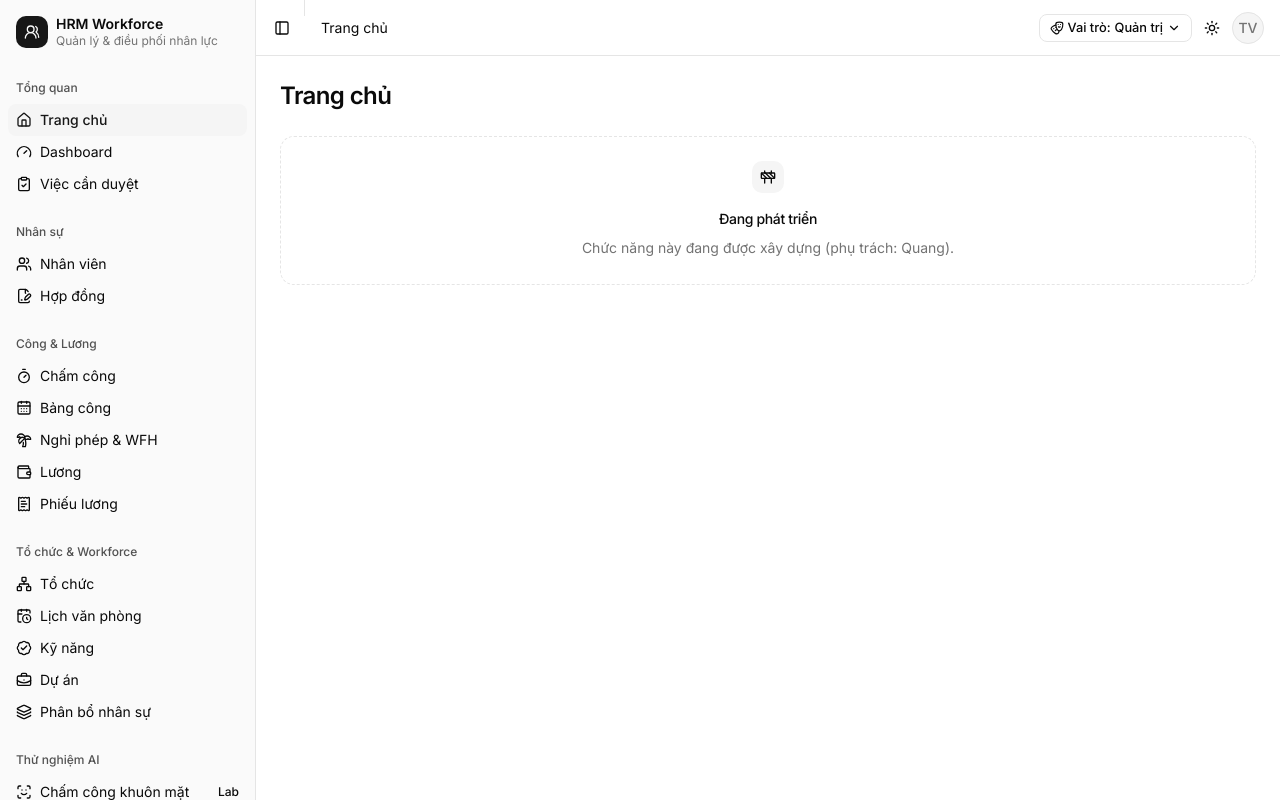
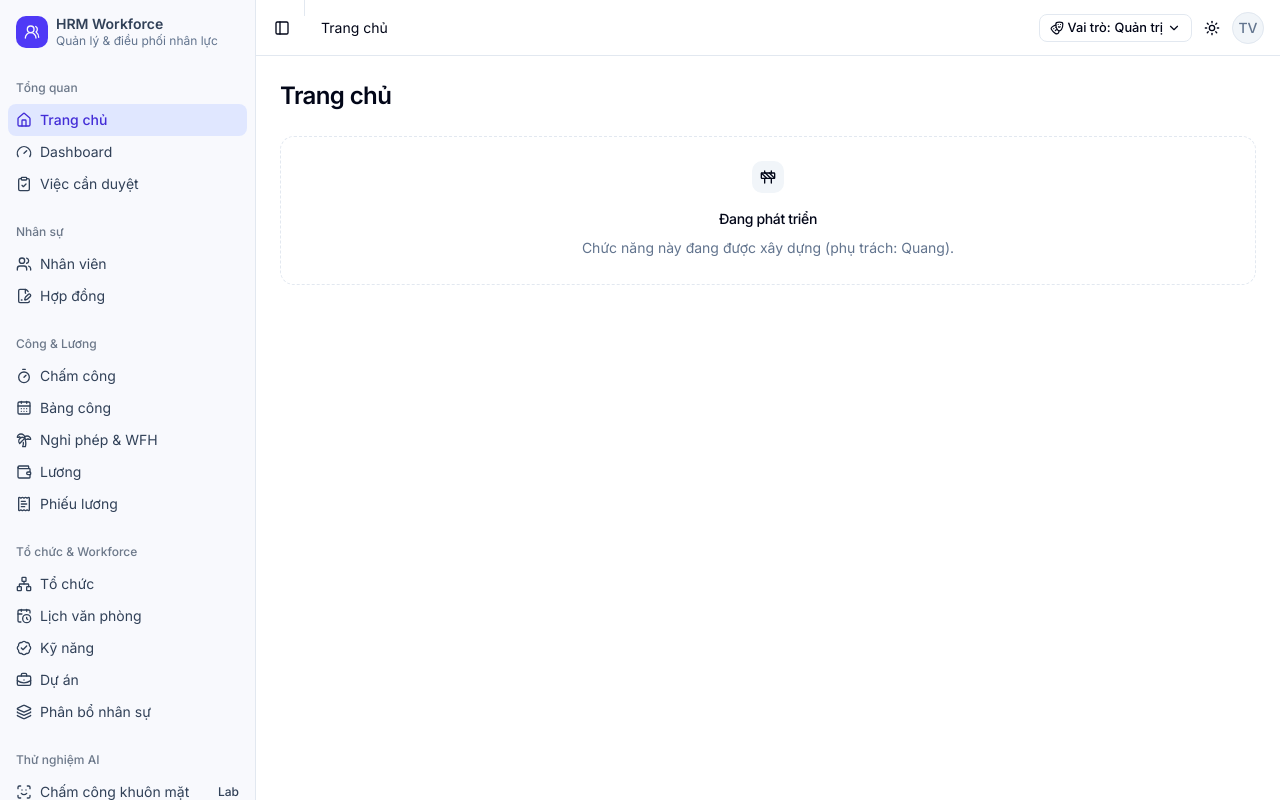
Before and after one commit to supermoi2703/hr-workforce-frontend, a Next.js app: page / in a window 1280 px wide. Built offline with nearby package versions, Linux system fonts and the light colour scheme.

Commit message:
feat(ui): apply indigo theme with status colors and badge variants

```diff
--- a/src/app/(dashboard)/dev/ui/page.tsx
+++ b/src/app/(dashboard)/dev/ui/page.tsx
@@ -88,6 +88,14 @@ export default function DevUiPage() {
                 <Button size="sm">Duyệt lương</Button>
               </RequireAccess>
             </div>
+            <div className="flex flex-wrap items-center gap-2">
+              <span>Badge trạng thái:</span>
+              <Badge variant="success">Đúng giờ</Badge>
+              <Badge variant="warning">Đi muộn</Badge>
+              <Badge variant="info">WFH</Badge>
+              <Badge variant="destructive">Vắng</Badge>
+              <Badge variant="secondary">Nháp</Badge>
+            </div>
             <ul className="space-y-1 text-muted-foreground">
               <li>formatDate: {formatDate("2026-10-13")}</li>
               <li>formatDateTime: {formatDateTime("2026-10-13T01:30:00Z")}</li>
--- a/src/app/globals.css
+++ b/src/app/globals.css
@@ -27,6 +27,12 @@
   --color-input: var(--input);
   --color-border: var(--border);
   --color-destructive: var(--destructive);
+  --color-success: var(--success);
+  --color-success-foreground: var(--success-foreground);
+  --color-warning: var(--warning);
+  --color-warning-foreground: var(--warning-foreground);
+  --color-info: var(--info);
+  --color-info-foreground: var(--info-foreground);
   --color-accent-foreground: var(--accent-foreground);
   --color-accent: var(--accent);
   --color-muted-foreground: var(--muted-foreground);
@@ -49,72 +55,88 @@
 }
 
 :root {
+  /* Bảng màu: chủ đạo Indigo, nền xám ánh xanh (slate). Màn hình nghiệp vụ chỉ dùng các biến này,
+     không đặt mã màu cứng. Màu chủ đạo chỉ dành cho hành động chính và mục đang chọn. */
   --background: oklch(1 0 0);
-  --foreground: oklch(0.145 0 0);
+  --foreground: oklch(0.129 0.042 264.695);
   --card: oklch(1 0 0);
-  --card-foreground: oklch(0.145 0 0);
+  --card-foreground: oklch(0.129 0.042 264.695);
   --popover: oklch(1 0 0);
-  --popover-foreground: oklch(0.145 0 0);
-  --primary: oklch(0.205 0 0);
-  --primary-foreground: oklch(0.985 0 0);
-  --secondary: oklch(0.97 0 0);
-  --secondary-foreground: oklch(0.205 0 0);
-  --muted: oklch(0.97 0 0);
-  --muted-foreground: oklch(0.556 0 0);
-  --accent: oklch(0.97 0 0);
-  --accent-foreground: oklch(0.205 0 0);
+  --popover-foreground: oklch(0.129 0.042 264.695);
+  --primary: oklch(0.511 0.262 276.966); /* indigo-600 */
+  --primary-foreground: oklch(0.985 0.002 247.839);
+  --secondary: oklch(0.968 0.007 247.896);
+  --secondary-foreground: oklch(0.208 0.042 265.755);
+  --muted: oklch(0.968 0.007 247.896);
+  --muted-foreground: oklch(0.554 0.046 257.417);
+  --accent: oklch(0.962 0.018 272.314); /* indigo-50: nền hover/mục đang chọn */
+  --accent-foreground: oklch(0.457 0.24 277.023);
   --destructive: oklch(0.577 0.245 27.325);
-  --border: oklch(0.922 0 0);
-  --input: oklch(0.922 0 0);
-  --ring: oklch(0.708 0 0);
-  --chart-1: oklch(0.87 0 0);
-  --chart-2: oklch(0.556 0 0);
-  --chart-3: oklch(0.439 0 0);
-  --chart-4: oklch(0.371 0 0);
-  --chart-5: oklch(0.269 0 0);
+  --border: oklch(0.929 0.013 255.508);
+  --input: oklch(0.929 0.013 255.508);
+  --ring: oklch(0.673 0.182 276.935);
+  /* Màu trạng thái: success = đúng giờ/đã duyệt, warning = đi muộn/chờ duyệt, info = WFH/nghỉ có phép */
+  --success: oklch(0.508 0.118 165.612); /* emerald-700: chữ nhỏ trên nền trắng đạt 5.5:1 */
+  --success-foreground: oklch(0.985 0.002 247.839);
+  --warning: oklch(0.555 0.163 48.998); /* amber-700: 5.0:1 */
+  --warning-foreground: oklch(0.985 0.002 247.839);
+  --info: oklch(0.5 0.134 242.749); /* sky-700: 5.9:1 */
+  --info-foreground: oklch(0.985 0.002 247.839);
+  /* Biểu đồ: indigo, teal, amber, rose, violet */
+  --chart-1: oklch(0.585 0.233 277.117);
+  --chart-2: oklch(0.704 0.14 182.503);
+  --chart-3: oklch(0.769 0.188 70.08);
+  --chart-4: oklch(0.645 0.246 16.439);
+  --chart-5: oklch(0.606 0.25 292.717);
   --radius: 0.625rem;
-  --sidebar: oklch(0.985 0 0);
-  --sidebar-foreground: oklch(0.145 0 0);
-  --sidebar-primary: oklch(0.205 0 0);
-  --sidebar-primary-foreground: oklch(0.985 0 0);
-  --sidebar-accent: oklch(0.97 0 0);
-  --sidebar-accent-foreground: oklch(0.205 0 0);
-  --sidebar-border: oklch(0.922 0 0);
-  --sidebar-ring: oklch(0.708 0 0);
+  --sidebar: oklch(0.982 0.005 274);
+  --sidebar-foreground: oklch(0.372 0.044 257.287);
+  --sidebar-primary: oklch(0.511 0.262 276.966);
+  --sidebar-primary-foreground: oklch(0.985 0.002 247.839);
+  --sidebar-accent: oklch(0.93 0.034 272.788); /* indigo-100 */
+  --sidebar-accent-foreground: oklch(0.457 0.24 277.023); /* indigo-700 */
+  --sidebar-border: oklch(0.929 0.013 255.508);
+  --sidebar-ring: oklch(0.673 0.182 276.935);
 }
 
 .dark {
-  --background: oklch(0.145 0 0);
-  --foreground: oklch(0.985 0 0);
-  --card: oklch(0.205 0 0);
-  --card-foreground: oklch(0.985 0 0);
-  --popover: oklch(0.205 0 0);
-  --popover-foreground: oklch(0.985 0 0);
-  --primary: oklch(0.922 0 0);
-  --primary-foreground: oklch(0.205 0 0);
-  --secondary: oklch(0.269 0 0);
-  --secondary-foreground: oklch(0.985 0 0);
-  --muted: oklch(0.269 0 0);
-  --muted-foreground: oklch(0.708 0 0);
-  --accent: oklch(0.269 0 0);
-  --accent-foreground: oklch(0.985 0 0);
+  --background: oklch(0.141 0.02 272);
+  --foreground: oklch(0.97 0.005 270);
+  --card: oklch(0.183 0.025 272);
+  --card-foreground: oklch(0.97 0.005 270);
+  --popover: oklch(0.183 0.025 272);
+  --popover-foreground: oklch(0.97 0.005 270);
+  --primary: oklch(0.673 0.182 276.935); /* indigo-400 */
+  --primary-foreground: oklch(0.257 0.09 281.288);
+  --secondary: oklch(0.25 0.03 272);
+  --secondary-foreground: oklch(0.97 0.005 270);
+  --muted: oklch(0.25 0.03 272);
+  --muted-foreground: oklch(0.704 0.04 256.788);
+  --accent: oklch(0.28 0.06 277);
+  --accent-foreground: oklch(0.87 0.065 274.039);
   --destructive: oklch(0.704 0.191 22.216);
   --border: oklch(1 0 0 / 10%);
   --input: oklch(1 0 0 / 15%);
-  --ring: oklch(0.556 0 0);
-  --chart-1: oklch(0.87 0 0);
-  --chart-2: oklch(0.556 0 0);
-  --chart-3: oklch(0.439 0 0);
-  --chart-4: oklch(0.371 0 0);
-  --chart-5: oklch(0.269 0 0);
-  --sidebar: oklch(0.205 0 0);
-  --sidebar-foreground: oklch(0.985 0 0);
-  --sidebar-primary: oklch(0.488 0.243 264.376);
-  --sidebar-primary-foreground: oklch(0.985 0 0);
-  --sidebar-accent: oklch(0.269 0 0);
-  --sidebar-accent-foreground: oklch(0.985 0 0);
+  --ring: oklch(0.585 0.233 277.117);
+  --success: oklch(0.765 0.177 163.223); /* emerald-400 */
+  --success-foreground: oklch(0.262 0.051 172.552);
+  --warning: oklch(0.828 0.189 84.429); /* amber-400 */
+  --warning-foreground: oklch(0.279 0.077 45.635);
+  --info: oklch(0.746 0.16 232.661); /* sky-400 */
+  --info-foreground: oklch(0.293 0.066 243.157);
+  --chart-1: oklch(0.673 0.182 276.935);
+  --chart-2: oklch(0.777 0.152 181.912);
+  --chart-3: oklch(0.828 0.189 84.429);
+  --chart-4: oklch(0.712 0.194 13.428);
+  --chart-5: oklch(0.702 0.183 293.541);
+  --sidebar: oklch(0.165 0.022 272);
+  --sidebar-foreground: oklch(0.87 0.01 270);
+  --sidebar-primary: oklch(0.585 0.233 277.117);
+  --sidebar-primary-foreground: oklch(0.985 0.002 247.839);
+  --sidebar-accent: oklch(0.27 0.06 277);
+  --sidebar-accent-foreground: oklch(0.87 0.065 274.039);
   --sidebar-border: oklch(1 0 0 / 10%);
-  --sidebar-ring: oklch(0.556 0 0);
+  --sidebar-ring: oklch(0.585 0.233 277.117);
 }
 
 @layer base {
--- a/src/components/ui/badge.tsx
+++ b/src/components/ui/badge.tsx
@@ -13,6 +13,12 @@ const badgeVariants = cva(
           "bg-secondary text-secondary-foreground [a]:hover:bg-secondary/80",
         destructive:
           "bg-destructive/10 text-destructive focus-visible:ring-destructive/20 dark:bg-destructive/20 dark:focus-visible:ring-destructive/40 [a]:hover:bg-destructive/20",
+        // Trạng thái nghiệp vụ: nền nhạt + chữ cùng tông, đỡ rối mắt khi bảng có nhiều badge.
+        success:
+          "bg-success/10 text-success dark:bg-success/15 [a]:hover:bg-success/20",
+        warning:
+          "bg-warning/10 text-warning dark:bg-warning/15 [a]:hover:bg-warning/20",
+        info: "bg-info/10 text-info dark:bg-info/15 [a]:hover:bg-info/20",
         outline:
           "border-border text-foreground [a]:hover:bg-muted [a]:hover:text-muted-foreground",
         ghost:
--- a/src/features/system/components/backend-status-card.tsx
+++ b/src/features/system/components/backend-status-card.tsx
@@ -43,7 +43,7 @@ export function BackendStatusCard() {
           </>
         ) : (
           <>
-            <Badge variant={isUp ? "default" : "destructive"}>{isUp ? "Đang hoạt động" : health.data.status}</Badge>
+            <Badge variant={isUp ? "success" : "destructive"}>{isUp ? "Đang hoạt động" : health.data.status}</Badge>
             <p className="text-muted-foreground">Cập nhật lúc {formatTime(health.dataUpdatedAt)}</p>
           </>
         )}
```
